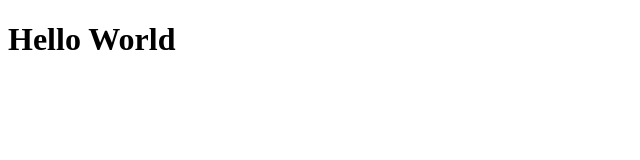
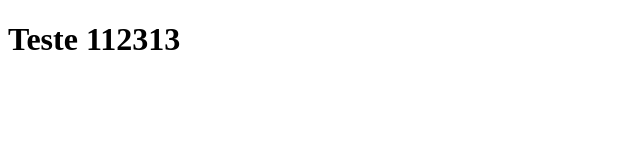
Before and after one commit to GuPoroca/projeto-pitang-frontend, a React (Vite) app: page /agendamento in a window 1280 px wide. Shown: the top 160 px of the page, without its empty margins (0-640 px from the left). Built offline with nearby package versions, Linux system fonts and the light colour scheme.

Commit message:
Routes and Pages initial setup

```diff
--- a/package.json
+++ b/package.json
@@ -10,8 +10,10 @@
     "preview": "vite preview"
   },
   "dependencies": {
+    "dom": "^0.0.3",
     "react": "^18.3.1",
-    "react-dom": "^18.3.1"
+    "react-dom": "^18.3.1",
+    "react-router-dom": "^6.24.1"
   },
   "devDependencies": {
     "@types/react": "^18.3.3",
--- a/src/App.jsx
+++ /dev/null
@@ -1,7 +0,0 @@
-export default function App() {
-  return(
-    <div>
-      <h1>Hello World</h1>
-    </div>
-  )
-}
--- /dev/null
+++ b/src/AppRoutes.jsx
@@ -0,0 +1,12 @@
+import { BrowserRouter, Routes, Route } from "react-router-dom";
+import Home from './pages/Home';
+import Agendamentos from './pages/Agendamentos';
+
+const AppRoutes = () => <BrowserRouter>
+    <Routes>
+        <Route path='/' element = {<Home />}/>
+        <Route path='/agendamento' element = {<Agendamentos />}/>
+    </Routes>
+</BrowserRouter>
+
+export default AppRoutes;
--- a/src/main.jsx
+++ b/src/main.jsx
@@ -1,9 +1,4 @@
-import React from 'react'
 import ReactDOM from 'react-dom/client'
-import App from './App.jsx'
+import AppRoutes from './AppRoutes.jsx'
 
-ReactDOM.createRoot(document.getElementById('root')).render(
-  <React.StrictMode>
-    <App />
-  </React.StrictMode>,
-)
+ReactDOM.createRoot(document.getElementById('root')).render(<AppRoutes />)
--- /dev/null
+++ b/src/pages/Agendamentos.jsx
@@ -0,0 +1,3 @@
+const Agendamentos = () => <h1>Teste 112313</h1>
+
+export default Agendamentos;
--- /dev/null
+++ b/src/pages/Home.jsx
@@ -0,0 +1,3 @@
+const Home = () => <h1>Teste 003</h1>
+
+export default Home;
```
Also changed, not shown: 1 other file (tests, documents, lock files or other folders).
